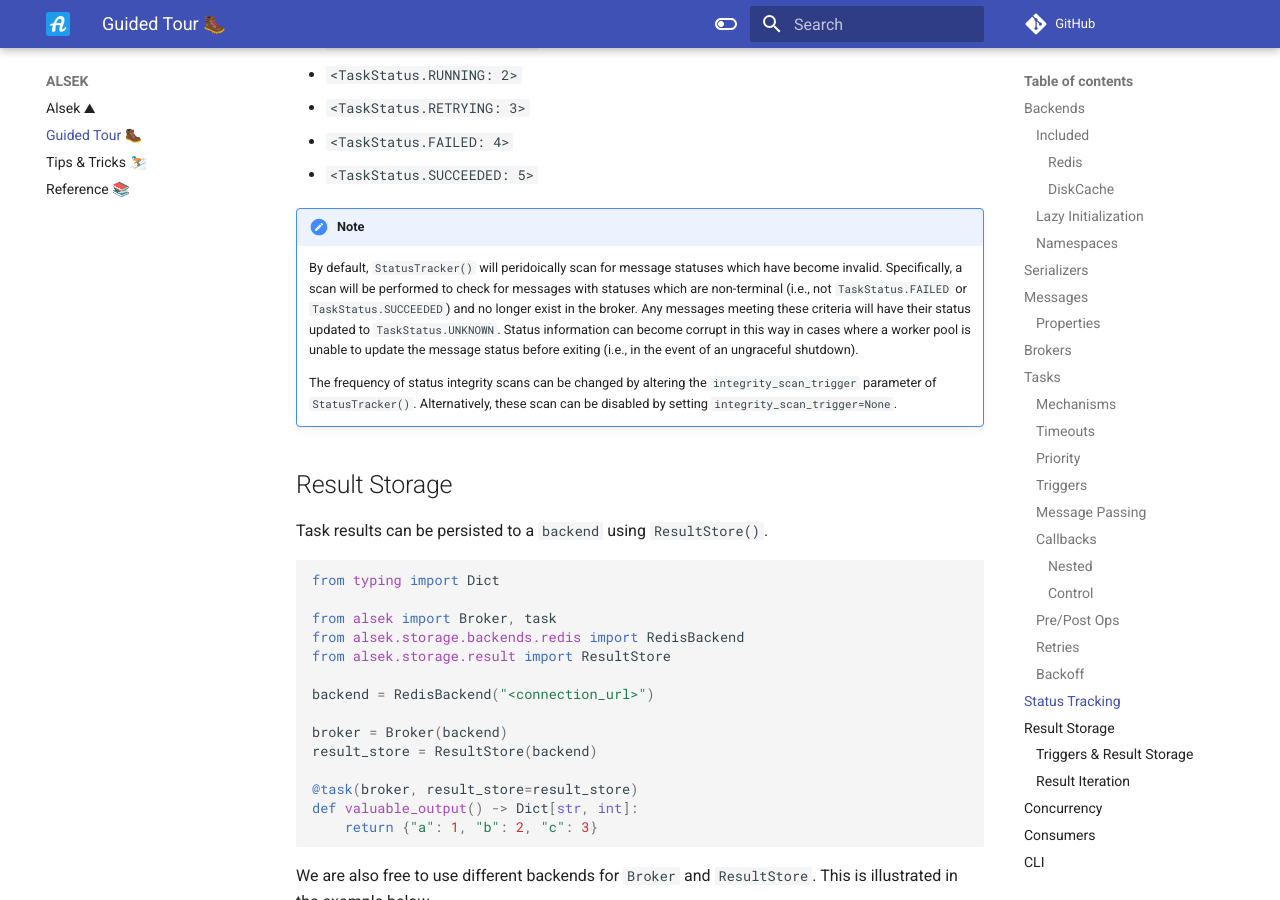
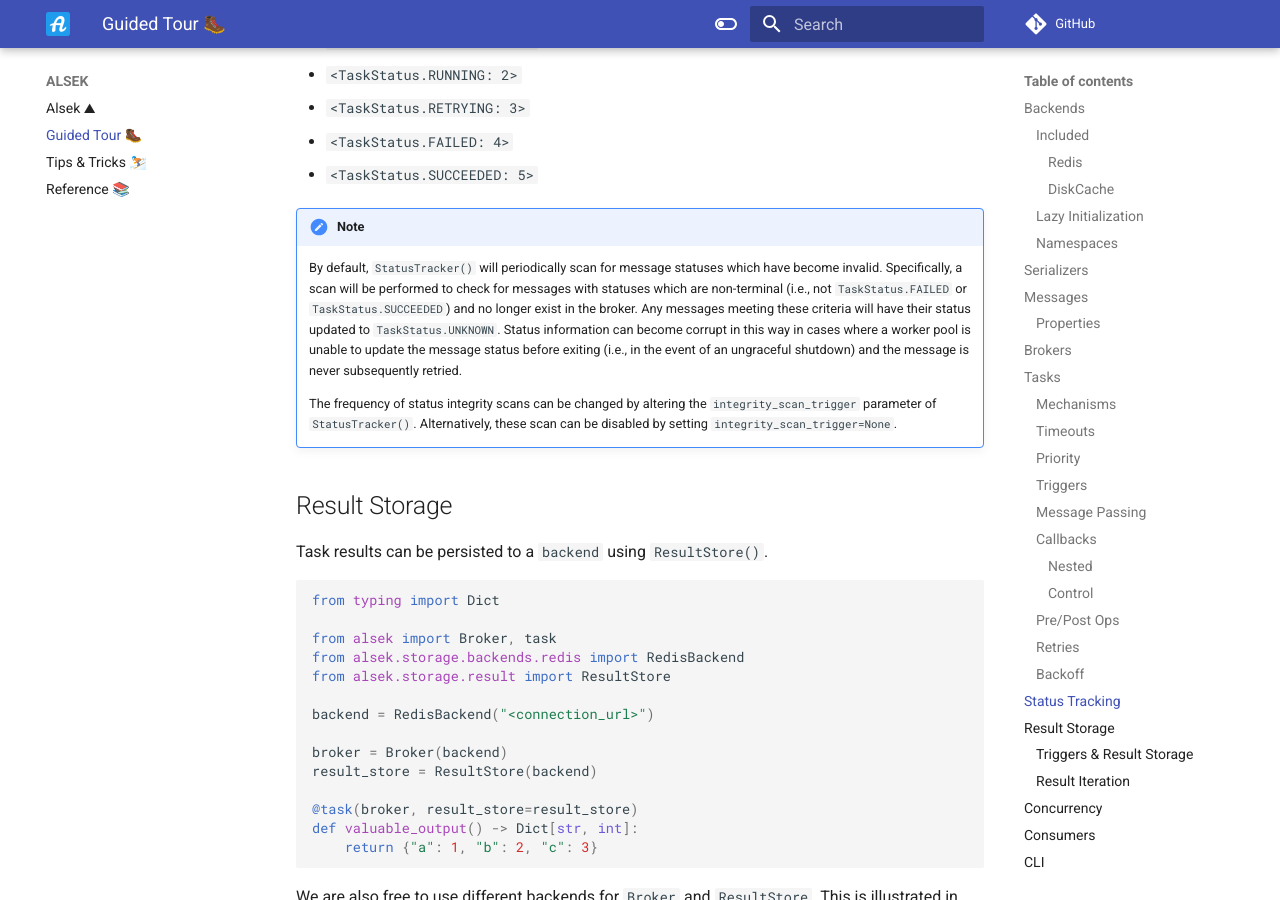
Before and after one commit to TariqAHassan/alsek, an MkDocs documentation site: the page built from docs/guided_tour.md, in a window 1280 px wide and 900 px high, scrolled down 12409 px. Built offline with MkDocs 1.6.1 and Material for MkDocs 9.7.7, drawn with Linux system fonts in a browser that asks for light colours; comment, search, counter and statistics services are not loaded.

Commit message:
Fix note

```diff
--- a/docs/guided_tour.md
+++ b/docs/guided_tour.md
@@ -612,14 +612,15 @@ and can be any one of the following:
   * `<TaskStatus.SUCCEEDED: 5>`
 
 !!! note
-    By default, `StatusTracker()` will peridoically scan for message statuses
+    By default, `StatusTracker()` will periodically scan for message statuses
     which have become invalid. Specifically, a scan will be performed to
     check for messages with statuses which are non-terminal (i.e., not
     ``TaskStatus.FAILED`` or ``TaskStatus.SUCCEEDED``) and no longer exist
     in the broker. Any messages meeting these criteria will have their status
     updated to ``TaskStatus.UNKNOWN``.  Status information can become corrupt in
     this way in cases where a worker pool is unable to update the message status
-    before exiting (i.e., in the event of an ungraceful shutdown).
+    before exiting (i.e., in the event of an ungraceful shutdown) and the message
+    is never subsequently retried.
 
     The frequency of status integrity scans can be changed by altering the
     ``integrity_scan_trigger`` parameter of `StatusTracker()`. Alternatively,
```
